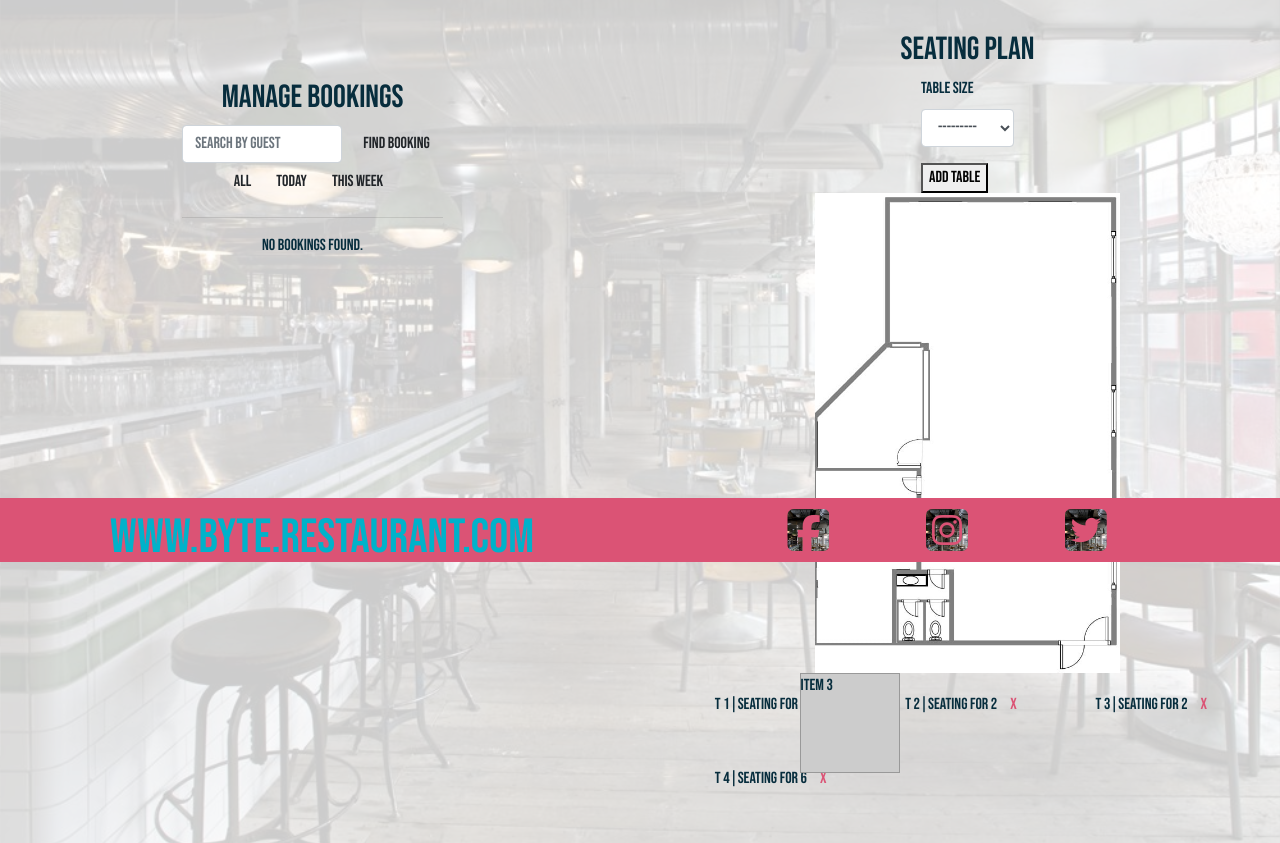
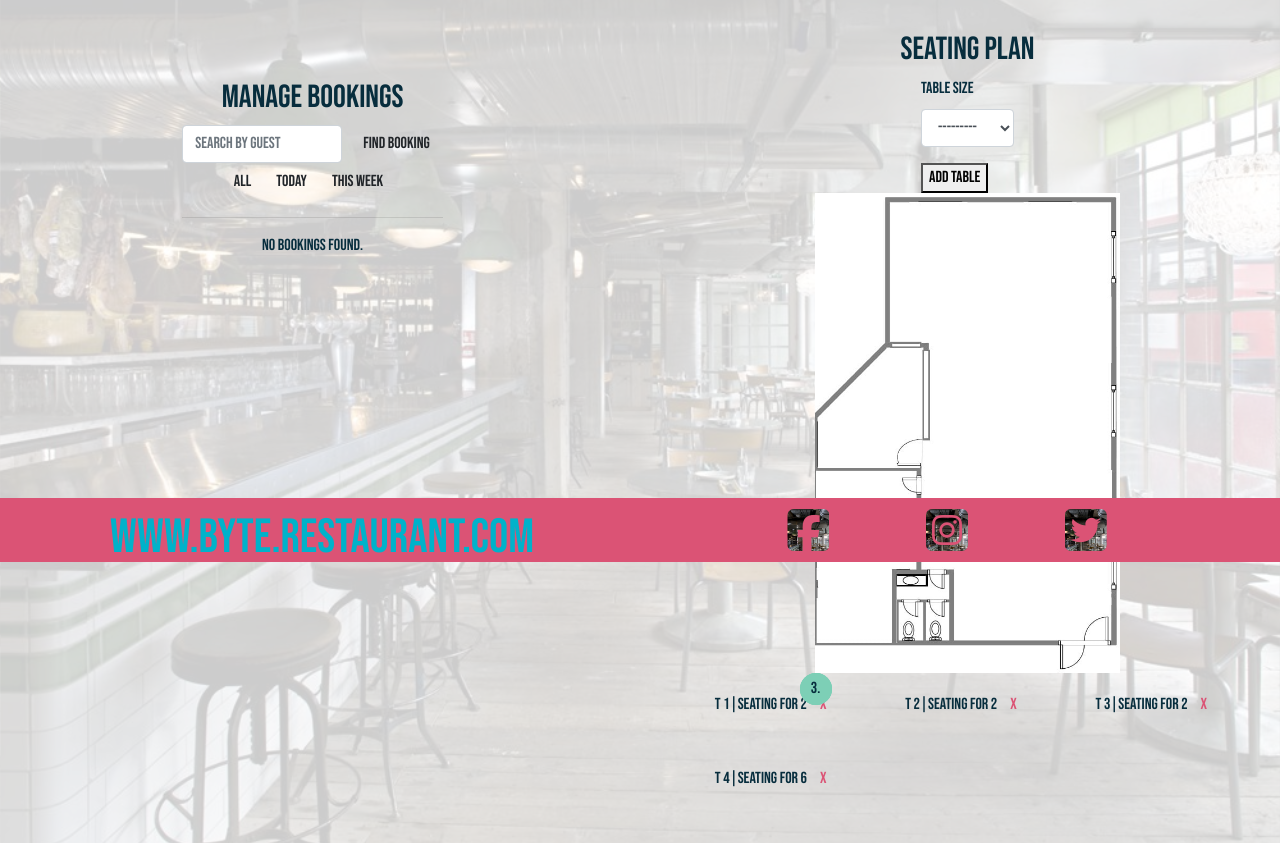
Before and after one commit to OisinWrites/Byte, a Django app: page /bookings/bookings/manage/ in a window 1280 px wide. Shown: the part 238-1081 px from the top of the page. Run offline with Django 3.2, Linux system fonts and the light colour scheme; a user stored in the database is signed in; data comes from the database, SQL or seed files in the repository; both versions use the stored data as it was after the commit; data that the repository does not hold is empty; some libraries are stand-ins or nearby versions.

Commit message:
Add collison handling for table divs on map

```diff
--- a/bookings/templates/bookings/bookings_management.html
+++ b/bookings/templates/bookings/bookings_management.html
@@ -66,9 +66,9 @@
 
       <div id="room-map">
         <img class="col-12" id="floor-plan" src="/static/media/floorplan-min.jpg" alt="Byte table map">
-        <div class="draggable-item" id="table_1">Item 1</div>
-        <div class="draggable-item" id="table_2">Item 2</div>
-        <div class="draggable-item" id="table_3">Item 3</div>
+        <div class="draggable-item" id="table_1">1.</div>
+        <div class="draggable-item" id="table_2">2.</div>
+        <div class="draggable-item" id="table_3">3.</div>
       </div>
 
         <div class="container table-list">
@@ -102,26 +102,92 @@
 <script>
   $(document).ready(function() {
     $(".draggable-item").each(function() {
-          var itemId = $(this).attr("id");
+      makeDraggable($(this));
+    });
+
+    $("#table-form").submit(function(event) {
+      event.preventDefault();
+      var formData = $(this).serialize();
+      $.ajax({
+        url: $(this).attr("action"),
+        type: $(this).attr("method"),
+        data: formData,
+        success: function(response) {
+          var tableId = response.table_id;
+          var tableNumber = response.table_number;
+          var tableSize = response.table_size;
+          var newTable = $("<div>", { class: "draggable-item", id: "table_" + tableId, text: tableNumber });
+          $("#room-map").append(newTable);
+          makeDraggable(newTable);
+          var tableItem = $("<div>", { class: "table-item", text: "T " + tableNumber + "|Seating for " + tableSize });
+          tableItem.append($("<a>", { href: "/delete-table/" + tableId, class: "btn delete-button", text: "X" }));
+          $(".table-list").append(tableItem);
+          $("#table-form")[0].reset();
+        },
+        error: function(xhr, status, error) {
+          console.log(xhr.responseText);
+        }
+      });
+    });
+  });
+
+  function makeDraggable(element) {
+    var itemId = element.attr("id");
     var storedPosition = localStorage.getItem(itemId);
     if (storedPosition) {
       var position = JSON.parse(storedPosition);
-            $(this).css({ left: position.left, top: position.top });
+      element.css({ left: position.left, top: position.top });
     }
 
-          $(this).draggable({
+    element.draggable({
       containment: "#room-map",
       grid: [10, 10],
       snap: true,
       snapTolerance: 10,
       stop: function(event, ui) {
-              var itemId = $(this).attr("id");
+        var itemId = element.attr("id");
         var leftPosition = ui.position.left;
         var topPosition = ui.position.top;
+
+        // Check for collision with other draggable items
+        var draggableItems = $(".draggable-item").not(element);
+        var collisionDetected = false;
+
+        draggableItems.each(function() {
+          if (isColliding(element, $(this))) {
+            collisionDetected = true;
+            return false; // Exit the loop early
+          }
+        });
+
+        if (collisionDetected) {
+          // Reset to original position
+          var storedPosition = JSON.parse(localStorage.getItem(itemId));
+          element.css({ left: storedPosition.left, top: storedPosition.top });
+        } else {
+          // Update position in local storage
           localStorage.setItem(itemId, JSON.stringify({ left: leftPosition, top: topPosition }));
         }
+      }
     });
-        });
-      });
+  }
+
+  function isColliding(element1, element2) {
+    var offset1 = element1.offset();
+    var offset2 = element2.offset();
+
+    var top1 = offset1.top;
+    var left1 = offset1.left;
+    var bottom1 = top1 + element1.outerHeight();
+    var right1 = left1 + element1.outerWidth();
+
+    var top2 = offset2.top;
+    var left2 = offset2.left;
+    var bottom2 = top2 + element2.outerHeight();
+    var right2 = left2 + element2.outerWidth();
+
+    return !(bottom1 < top2 || top1 > bottom2 || right1 < left2 || left1 > right2);
+  }
+</script>
 </script>
 {% endblock %}
--- a/static/css/base.css
+++ b/static/css/base.css
@@ -316,12 +316,21 @@ nav ul li {
 }
 
 .draggable-item {
-    width: 100px;
-    height: 100px;
-    background-color: #ccc;
-    border: 1px solid #999;
+    display: flex;
+    align-items: center;
+    justify-content: center;
+    border-radius: 100%;
+    width:2rem;
+    height:2rem;
+    background-color: rgb(125, 207, 182);
     position: absolute;
-    cursor: move;
+    cursor: grab;
+    cursor: -webkit-grab;
+}
+
+.draggable-item:active {
+    cursor: grabbing;
+    cursor: -webkit-grabbing;
 }
 
 /* giving the text of the nav options as "see through" to the background */
```
Also changed, not shown: db.sqlite3. Lines whose indentation alone changed are shown as unchanged.
